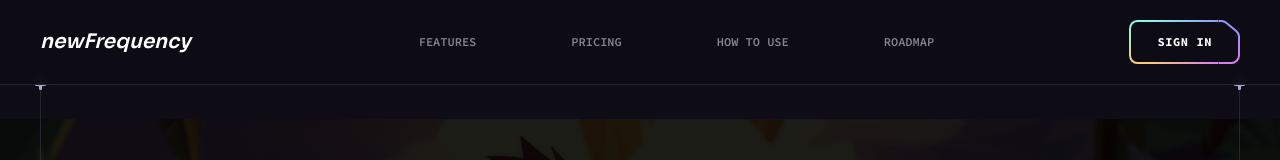
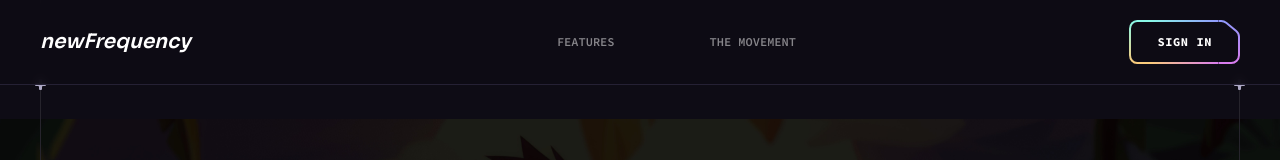
Before and after one commit to Phunyeletso/newfrequency, a React (Vite) app: page / in a window 1280 px wide. Shown: the top 160 px of the page. Built offline with nearby package versions, Linux system fonts and the light colour scheme.

Commit message:
Update index.js

```diff
--- a/src/constants/index.js
+++ b/src/constants/index.js
@@ -44,24 +44,8 @@ export const navigation = [
   },
   {
     id: "1",
-    title: "Pricing",
+    title: "The Movement",
     url: "#pricing",
-  },
-  {
-    id: "2",
-    title: "How to use",
-    url: "#how-to-use",
-  },
-  {
-    id: "3",
-    title: "Roadmap",
-    url: "#roadmap",
-  },
-  {
-    id: "4",
-    title: "New account",
-    url: "#signup",
-    onlyMobile: true,
   },
   {
     id: "5",
```
